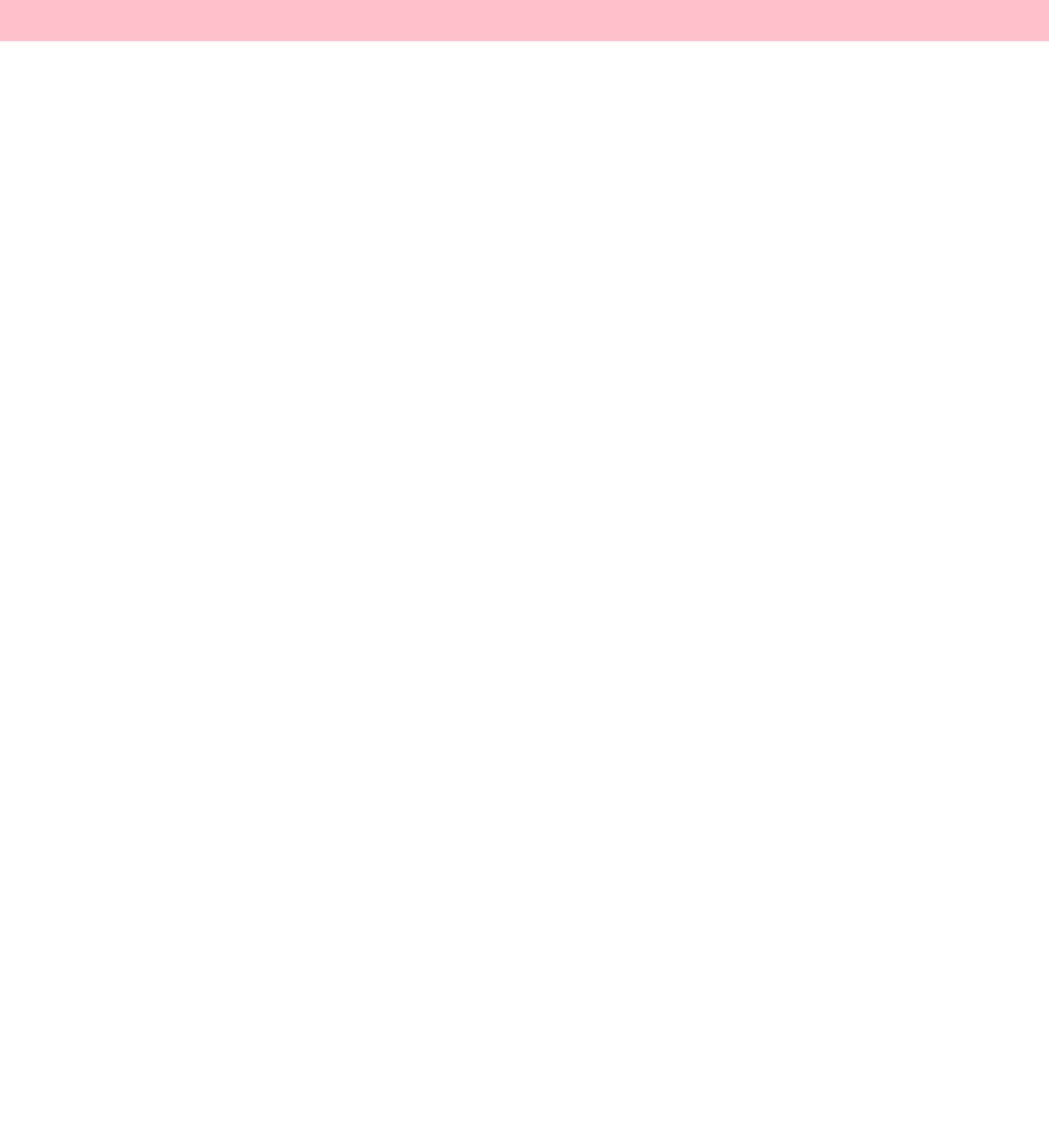
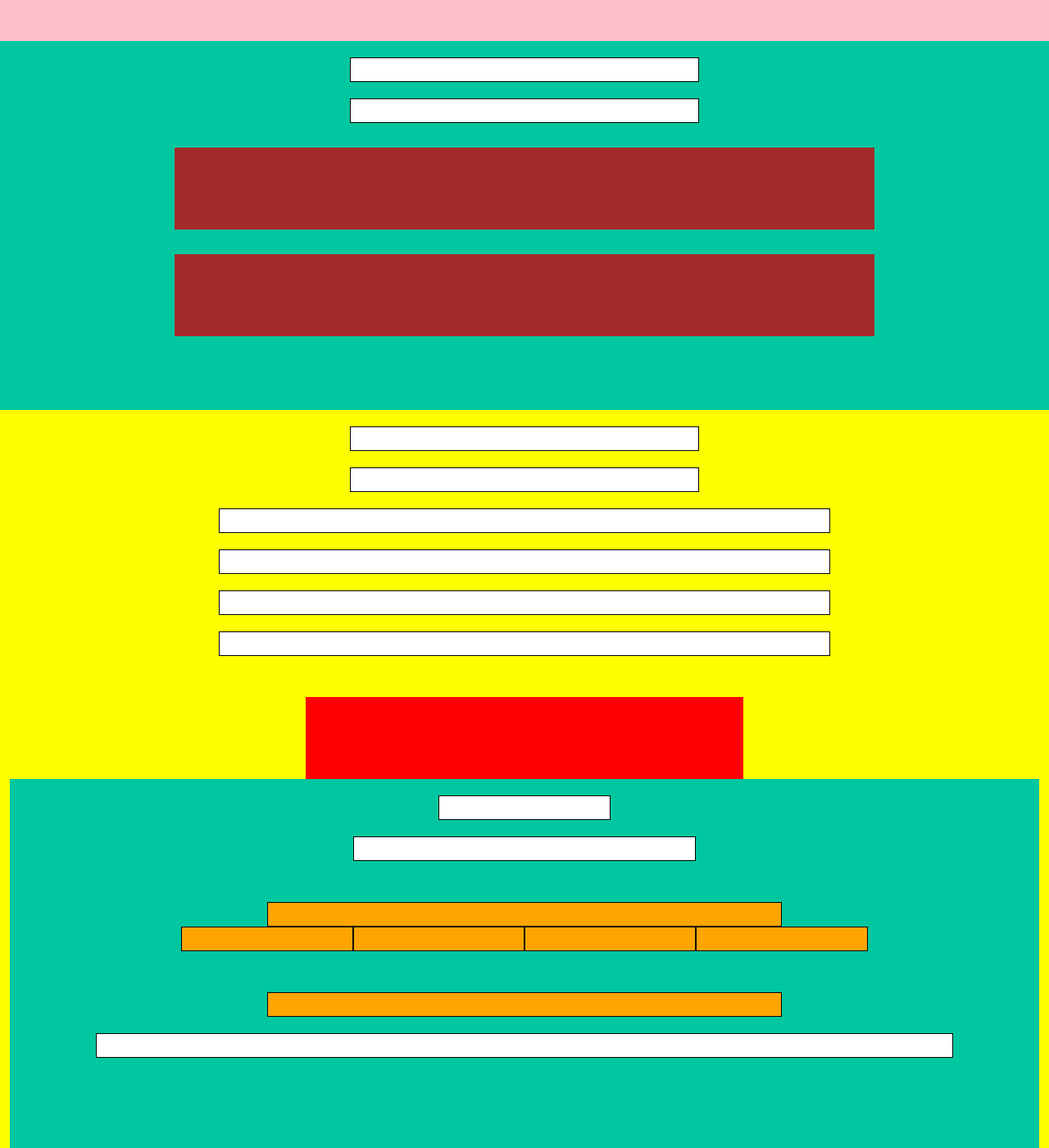
Before and after one commit to Gdr0/html-css-bootstrap-freelancer, a plain HTML site: page index.html in a window 1280 px wide. Shown: the part 1400-2800 px from the top of the page at 82% size. Before the commit the page ends 1450 px from the top, so only its background shows below. Drawn offline with nearby package versions, Linux system fonts and the light colour scheme.

Commit message:
struttura x-smal

```diff
--- a/index.html
+++ b/index.html
@@ -28,10 +28,11 @@
         <div class="row justify-content-center">
           <div class="col-4 black"></div>
         </div>
-        <div class="row row-cols-1 justify-content-center">
-          <div class="col white"></div>
-          <div class="col white"></div>
-          <div class="col white"></div>
+        <div class="row justify-content-center">
+          <div class="col-4 white"></div>
+        </div>
+        <div class="row justify-content-center">
+          <div class="col-4 white"></div>
         </div>
       </div>
     </section_p1>
@@ -40,27 +41,24 @@
     <!-- sezione 2 -->
     <section_pd>
       <div class="container-fluid pink">
-        <div class="row row-cols-1 justify-content-center">
-          <div class="col white"></div>
-          <div class="col white"></div>
+        <div class="row justify-content-center">
+          <div class="col-4 white"></div>
+        </div>
+        <div class="row justify-content-center">
+          <div class="col-4 white"></div>
         </div>
         <div class="container">
           <div class="row">
             <div class="col-12 purple"></div>
-          </div>
-          <div class="row">
+
             <div class="col-12 purple"></div>
-          </div>
-          <div class="row">
+
             <div class="col-12 purple"></div>
-          </div>
-          <div class="row">
+
             <div class="col-12 purple"></div>
-          </div>
-          <div class="row">
+
             <div class="col-12 purple"></div>
-          </div>
-          <div class="row">
+
             <div class="col-12 purple"></div>
           </div>
         </div>
@@ -70,8 +68,63 @@
 
     <!-- sezione 3 -->
     <section_pt>
-      <div class="container"></div>
+      <div class="container-fluid azure">
+        <div class="row justify-content-center">
+          <div class="col-4 white"></div>
+        </div>
+        <div class="row justify-content-center">
+          <div class="col-4 white"></div>
+        </div>
+        <div class="row justify-content-center">
+          <div class="col-8 brown"></div>
+          <div class="col-8 brown"></div>
+        </div>
+      </div>
     </section_pt>
     <!-- sezione 3 -->
+    <!-- sezione 4 -->
+    <section_pq>
+      <div class="container-fluid yellow">
+        <div class="row justify-content-center">
+          <div class="col-4 white"></div>
+        </div>
+        <div class="row justify-content-center">
+          <div class="col-4 white"></div>
+        </div>
+        <div class="row justify-content-center">
+            <div class="col-7 white"></div>
+            <div class="col-7 white"></div>
+            <div class="col-7 white"></div>
+            <div class="col-7 white"></div>
+        </div>
+        <div class="row justify-content-center" >
+            <div class="col-5 red mar"></div>
+      </div>
+    </section_pq>
+    <!-- sezione 4 -->
+    <!-- footer -->
+    <footer>
+      <div class="container-fluid azure ">
+        <div class="row">
+          <div class="offset-5 col-2 white"></div>
+          <div class="offset-4 col-4 white"></div>
+        </div>
+        <div class="row justify-content-center mar">
+          <div class="col-6 orange"></div>
+        </div>
+        <div class="row justify-content-center">
+          <div class="col-2 orange"></div>
+          <div class="col-2 orange"></div>
+          <div class="col-2 orange"></div>
+          <div class="col-2 orange"></div>
+        </div>
+        <div class="row justify-content-center mar">
+          <div class="col-6 orange"></div>
+        </div>
+        <div class="row justify-content-center ">
+          <div class="col-10 white"></div>
+        </div>
+    </footer>
+    <!-- footer -->
   </body>
 </html>
--- a/style.css
+++ b/style.css
@@ -24,6 +24,7 @@
   background-color: white;
   margin-top: 20px;
   height: 30px;
+  border: solid black 1px;
 }
 .pink {
   background-color: pink;
@@ -34,3 +35,22 @@
   background-color: purple;
   margin-top: 20px;
 }
+.brown {
+  background-color: brown;
+  height: 100px;
+  margin-top: 30px;
+  text-align: center;
+}
+
+.yellow {
+  background-color: yellow;
+  min-height: 500px;
+}
+.orange {
+  background-color: orange;
+  height: 30px;
+  border: solid black 1px;
+}
+.mar {
+  margin-top: 50px;
+}
```
